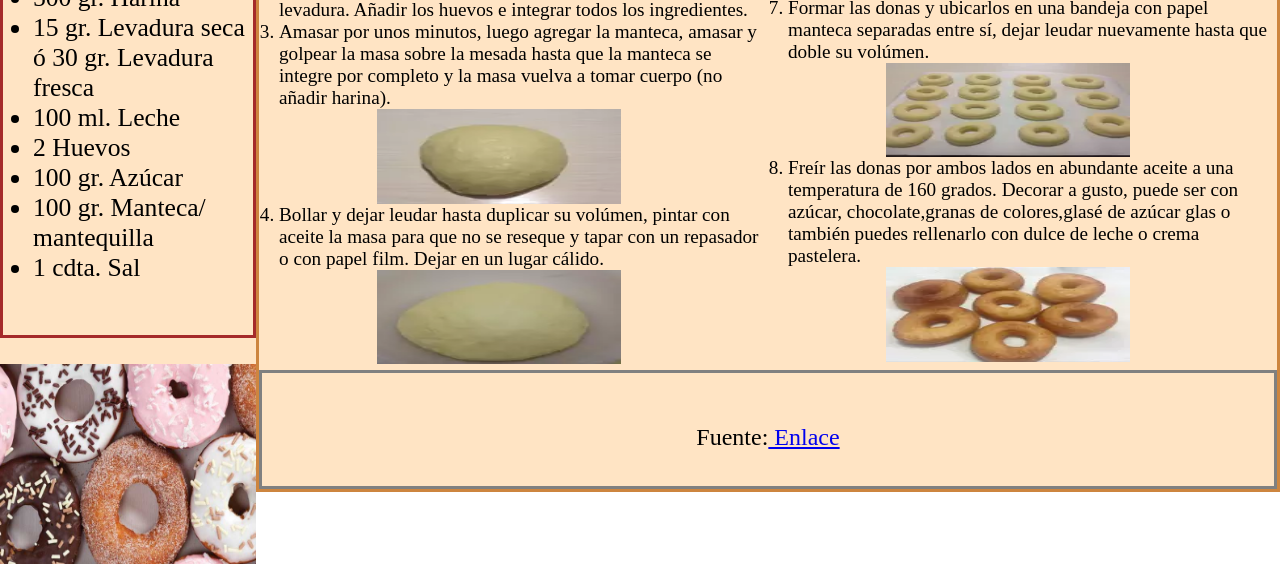
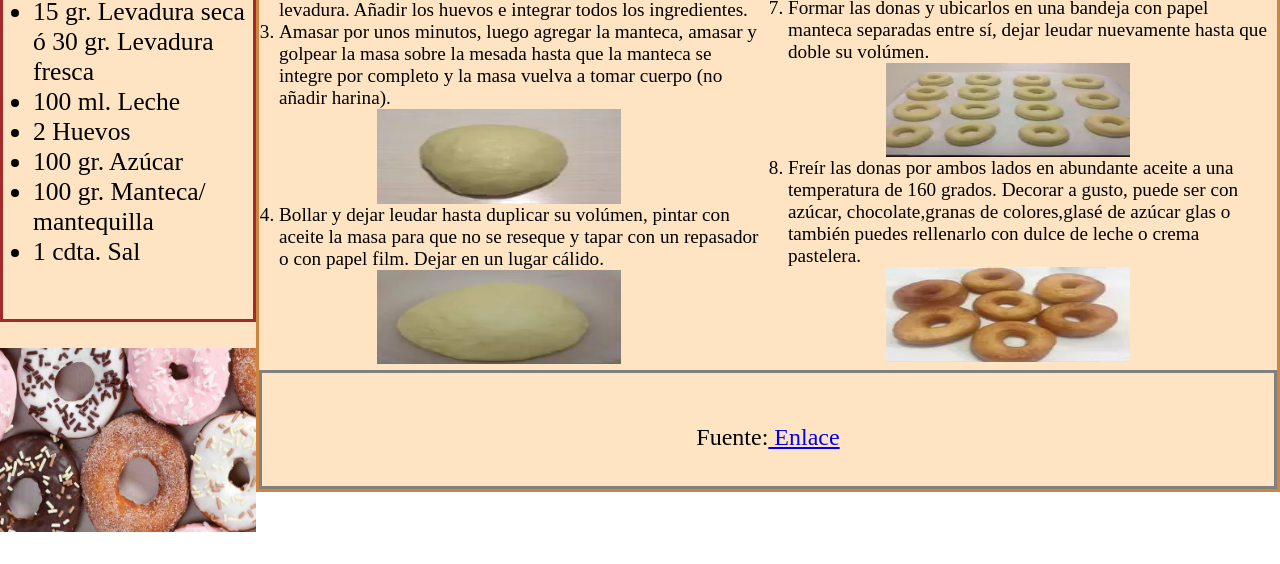
Before and after one commit to ing-jrivero/PW_Plantillas_con_Flexbox_6, a plain HTML site: page index.html in a window 1280 px wide. Shown: the part 308-872 px from the top of the page. After the commit the page ends 840 px from the top, so only its background shows below. Drawn offline with Linux system fonts and the light colour scheme.

Commit message:
Modificacion Html,CSS se agrego section=contenedor,cambio de dimenciones de divs

```diff
--- a/index.html
+++ b/index.html
@@ -4,6 +4,7 @@
         <link rel="stylesheet" href="styles.css">
     </head>
         <body>
+            <section id="contenedor">
                     <section id="parte_1">
                         <img src="donas1.webp">
                         <div id="lista">
@@ -77,6 +78,6 @@
 
                         </footer>
                     </section>
-
+            </section>
         </body>
 </html>
--- a/styles.css
+++ b/styles.css
@@ -6,7 +6,9 @@
 html{
     font-size: 2em;
 }
-body{
+#contenedor{
+    width: 100vw;
+    height: 100vh;
     display: flex;
 }
 
@@ -49,7 +51,7 @@ ol{
 
 #parte_1>img{
     width: 100%;
-    height: 25%;
+    height: 23%;
     margin-left: 0;
 }
 
```
Lines whose indentation alone changed are shown as unchanged.
